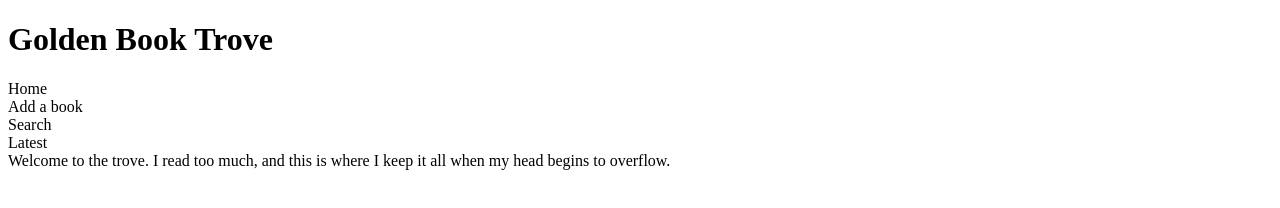
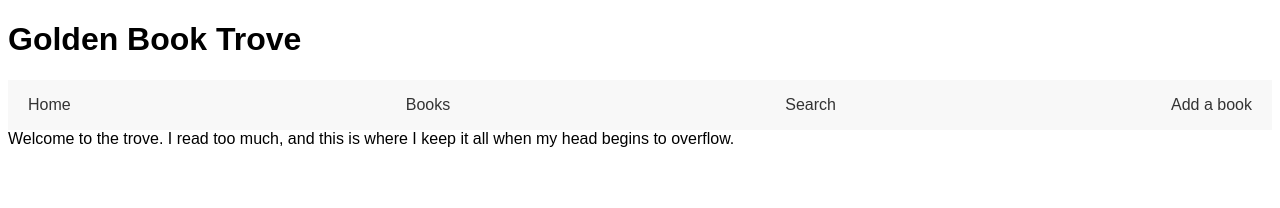
Before and after one commit to breadbun407/book-tracker, a website: page src/client/index.html in a window 1280 px wide. Drawn offline with Linux system fonts and the light colour scheme; files that its build step writes are made by us from their sources.

```diff
--- a/src/client/index.html
+++ b/src/client/index.html
@@ -9,20 +9,23 @@
 </head>
 <body>
     <h1> Golden Book Trove</h1>
-    <div class="navbar">
-        <div>
-            Home
-        </div>
-        <div>
-            Add a book
-        </div>
-        <div>
-            Search
-        </div>
-        <div>
-            Latest
-        </div
-    </div>
+    <nav class="navbar">
+        <ul class="navbar-nav">
+          <li class="nav-item">
+            <a class="nav-link" href="#">Home</a>
+          </li>
+          <li class="nav-item">
+            <a class="nav-link" href="#">Books</a>
+          </li>
+          <li class="nav-item">
+            <a class="nav-link" href="#">Search</a>
+          </li>
+          <li class="nav-item">
+            <a class="nav-link" href="#">Add a book</a>
+          </li>
+        </ul>
+      </nav>
+
     <div>
         Welcome to the trove. I read too much, and this is where I keep it all when my head begins to overflow.
     </div>
--- a/src/client/styles.css
+++ b/src/client/styles.css
@@ -0,0 +1,32 @@
+body {
+    font-family: Arial, Helvetica, sans-serif;
+}
+
+.navbar {
+    background-color: #f8f8f8;
+    height: 50px;
+  }
+
+  .navbar-nav {
+    list-style-type: none;
+    display: flex;
+    justify-content: space-between;
+    align-items: center;
+    height: 100%;
+    margin: 0;
+    padding: 0;
+  }
+
+  .nav-item {
+    margin: 0 10px;
+  }
+
+  .nav-link {
+    text-decoration: none;
+    color: #333;
+    padding: 10px;
+  }
+
+  .nav-link:hover {
+    background-color: #ddd;
+  }
```
